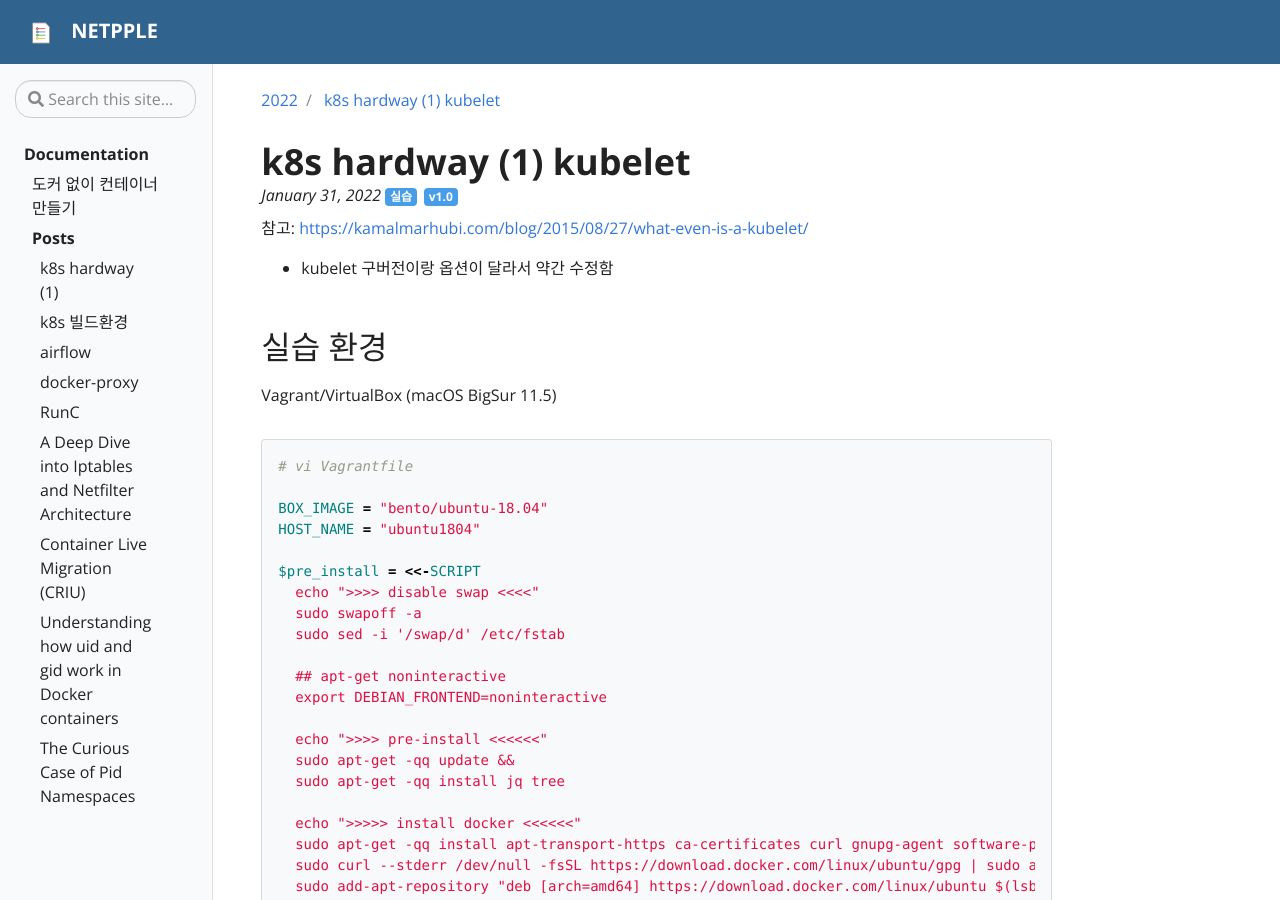
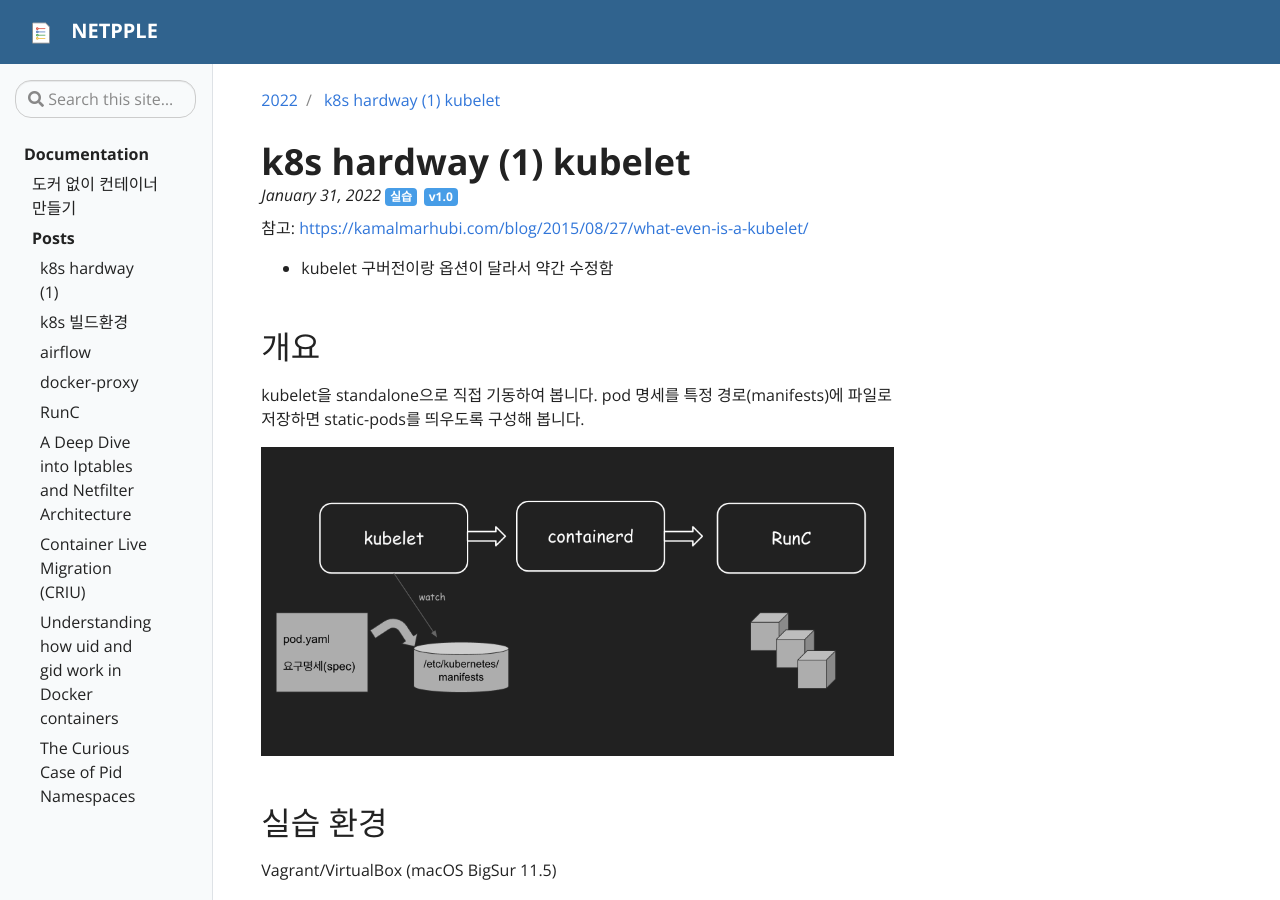
Before and after one commit to netpple/netpple.github.io, a Jekyll site: the page built from _posts/2022-01-31-k8s-hardway-kubelet.md, in a window 1280 px wide and 900 px high. Built offline with Jekyll 4.4.1, drawn with Linux system fonts in a browser that asks for light colours; our own code applies the rules of GitHub Pages for plain Markdown files.

Commit message:
Update 2022-01-31-k8s-hardway-kubelet.md
개요 추가

```diff
--- a/_posts/2022-01-31-k8s-hardway-kubelet.md
+++ b/_posts/2022-01-31-k8s-hardway-kubelet.md
@@ -13,6 +13,13 @@ badges:
 참고: [https://kamalmarhubi.com/blog/2015/08/27/what-even-is-a-kubelet/](https://kamalmarhubi.com/blog/2015/08/27/what-even-is-a-kubelet/)
 
 - kubelet 구버전이랑 옵션이 달라서 약간 수정함
+
+## 개요
+
+kubelet을 standalone으로 직접 기동하여 봅니다. pod 명세를 특정 경로(manifests)에 파일로 저장하면 static-pods를 띄우도록 구성해 봅니다.
+
+![/assets/img/k8s-hardway-kubelet-manifests.png](/assets/img/k8s-hardway-kubelet-manifests.png)
+
 
 ## 실습 환경
 Vagrant/VirtualBox (macOS BigSur 11.5)
```
